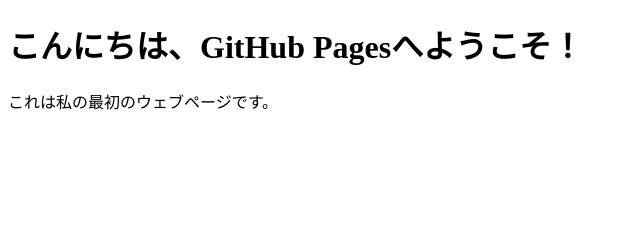
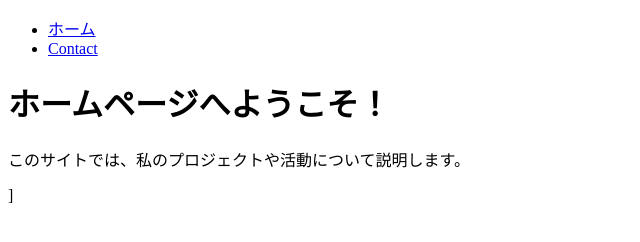
Before and after one commit to Mountain1016/Mountain1016.github.io, a plain HTML site: page index.html in a window 1280 px wide. Shown: the whole page, without its empty margins (0-640 px from the left). Drawn offline with Linux system fonts and the light colour scheme.

Commit message:
contactを追加&メインを変更

```diff
--- a/index.html
+++ b/index.html
@@ -3,10 +3,17 @@
 <head>
   <meta charset="UTF-8">
   <meta name="viewport" content="width=device-width, initial-scale=1.0">
-  <title>My GitHub Page</title>
+  <title>ホームページ</title>
 </head>
 <body>
-  <h1>こんにちは、GitHub Pagesへようこそ！</h1>
-  <p>これは私の最初のウェブページです。</p>
+  <nav>
+    <ul>
+      <li><a href="index.html">ホーム</a></li>
+      <li><a href="Contact/index.html">Contact</a></li>
+    </ul>
+  </nav>
+
+  <h1>ホームページへようこそ！</h1>
+  <p>このサイトでは、私のプロジェクトや活動について説明します。</p>
 </body>
-</html>
+</html>]
```
Also changed, not shown: Contact/index.html (added, +28 -0 lines).
